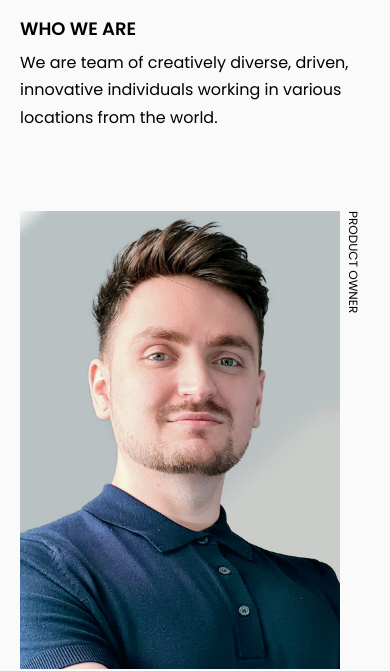
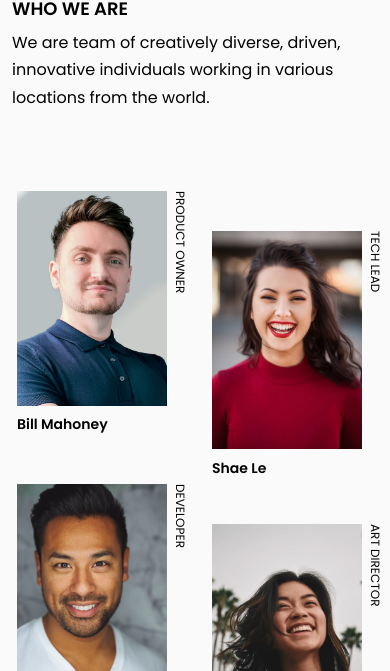
Before and after one commit to aperbet56/my_team_page, a plain HTML site: page index.html in a window 390 px wide. Shown: the part 155-826 px from the top of the page. Drawn offline with Linux system fonts and the light colour scheme.

Commit message:
Mise en place du responsive version mobile

```diff
--- a/style.css
+++ b/style.css
@@ -88,8 +88,8 @@ header,
 
 .card {
     position: relative;
-    /* max-width: 100%;*/
-    margin: 0 16px 8px 0;
+    max-width: 100%;
+    margin: 0 16px 8px 5px;
 }
 
 .card,
@@ -111,7 +111,6 @@ header,
 .card__title {
     font-weight: 600;
     font-size: 16px;
-    line-height: 1.5;
     padding-top: 10px;
 }
 
@@ -159,7 +158,7 @@ header,
 
     .card,
     .card__image {
-        max-width: 320px;
+        max-width: 280px;
     }
 
     .card:nth-child(even) {
@@ -170,3 +169,26 @@ header,
         margin-top: 0;
     }
 }
+
+/**** Responsive design version mobile ****/
+
+@media screen and (max-width: 650px) {
+
+    body {
+        padding: 50px 12px;
+    }
+
+    .card,
+    .card__image {
+        max-width: 150px;
+    }
+
+    .card:nth-child(even) {
+        margin-top: 40px;
+    }
+
+    .card__title {
+        padding-top: 6px;
+        font-size: 14px;
+    }
+}
```
